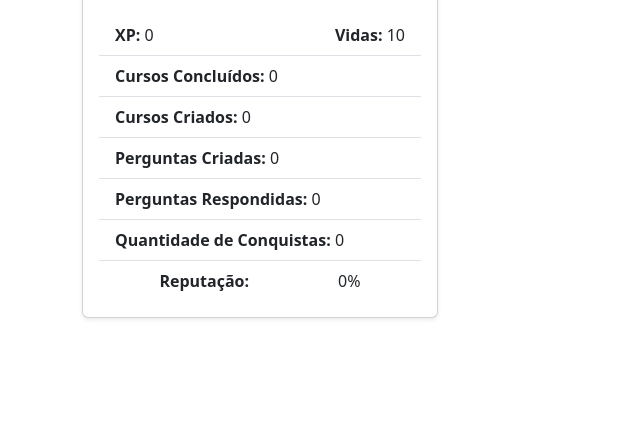
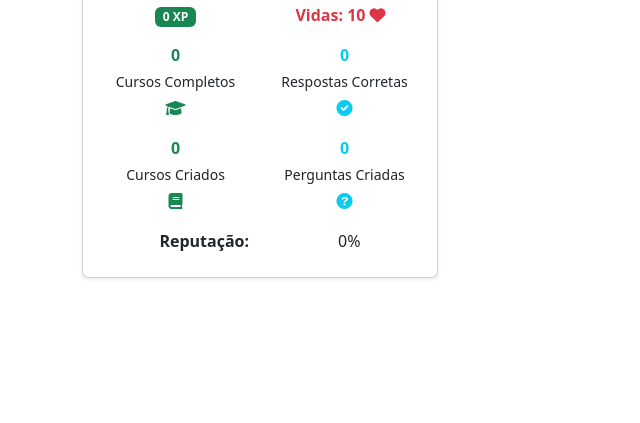
Before and after one commit to luizfilipe-bp/tcc, a Django app: page /perfil in a window 1280 px wide. Shown: the part 377-800 px from the top of the page, without its empty margins (0-640 px from the left). Run offline with Django 5.2, Linux system fonts and the light colour scheme; the visitor is signed in with stand-in values (Sample User, id 1); data comes from the database, SQL or seed files in the repository; data that the repository does not hold is empty.

Commit message:
estilizacao pagina perfil

```diff
--- a/plataforma/templates/perfil.html
+++ b/plataforma/templates/perfil.html
@@ -16,20 +16,55 @@
                     <h4 class="mb-0">{{ perfil.usuario.username }}</h4>
                 </div>
                 <div class="card-body">
-                    <div class="ratio ratio-4x3 mb-3">
+                    <div class="ratio ratio-4x3">
                         <img src="{{ perfil.foto_perfil.url }}" class="img-fluid rounded" alt="{{ perfil.usuario.username }}" style="object-fit: cover; width: 100%; height: 100%;">
                     </div>
-                    <ul class="list-group list-group-flush">
-                        <li class="list-group-item d-flex justify-content-between">
-                            <span><strong>XP:</strong> {{ perfil.xp }}</span>
-                            <span><strong>Vidas:</strong> {{ perfil.vida }}</span>
-                        </li>
-                        <li class="list-group-item"><strong>Cursos Concluídos:</strong> {{ perfil.cursos_concluidos }}</li>
-                        <li class="list-group-item"><strong>Cursos Criados:</strong> {{ perfil.cursos_criados }}</li>
-                        <li class="list-group-item"><strong>Perguntas Criadas:</strong> {{ perfil.perguntas_criadas }}</li>
-                        <li class="list-group-item"><strong>Perguntas Respondidas:</strong> {{ perfil.perguntas_respondidas }}</li>
-                        <li class="list-group-item"><strong>Quantidade de Conquistas:</strong> {{ conquistas.count }}</li>
-                        <li class="list-group-item">
+                    <div class="list-group list-group-flush">
+                        <div class="row g-3">
+                            <div class="col-6">
+                                <div class="p-1 text-center">
+                                    <div class="badge bg-success">{{ perfil.xp }} XP</div>
+                                </div>
+                            </div>
+                            <div class="col-6">
+                                <div class="p-1 text-center">
+                                    <div class="fw-bold text-danger mb-1">Vidas: {{ perfil.vida }} <i class="fas fa-heart me-2"></i></div>
+                                </div>
+                            </div>
+                        </div>
+                        <div class="row g-3">
+                            <div class="col-6">
+                                <div class="p-2 text-center">
+                                    <div class="stat-value fw-bold text-success mb-1">{{ perfil.cursos_concluidos }}</div>
+                                    <div class="small">Cursos Completos</div>
+                                    <i class="fas fa-graduation-cap text-success mt-2"></i>
+                                </div>
+                            </div>
+                            <div class="col-6">
+                                <div class="p-2 text-center">
+                                    <div class="fw-bold text-info mb-1">{{ perfil.perguntas_respondidas }}</div>
+                                    <div class="small">Respostas Corretas</div>
+                                    <i class="fas fa-check-circle text-info mt-2"></i>
+                                </div>
+                            </div>
+                        </div>
+                        <div class="row g-3">
+                            <div class="col-6">
+                                <div class="p-2 text-center">
+                                    <div class="fw-bold text-sucess mb-1 text-success">{{ perfil.cursos_criados}}</div>
+                                    <div class="small">Cursos Criados</div>
+                                    <i class="fas fa-book text-success mt-2"></i>
+                                </div>
+                            </div>
+                            <div class="col-6">
+                                <div class="p-2 text-center">
+                                    <div class="fw-bold text-sucess mb-1 text-info">{{ perfil.perguntas_criadas}}</div>
+                                    <div class="small">Perguntas Criadas</div>
+                                    <i class="fas fa-question-circle text-info mt-2"></i>
+                                </div>
+                            </div>
+                        </div>
+                        <div class="list-group-item">
                             <div class="d-flex justify-content-around align-items-center">
                                 <strong>Reputação:</strong>
                                 <div class="reputacao-indicador">
@@ -37,8 +72,8 @@
                                     <span class="reputacao-valor">{{ reputacao }}%</span>
                                 </div>
                             </div>
-                        </li>
-                    </ul>
+                        </div>
+                    </div>
                 </div>
             </div>
         </div>
@@ -46,28 +81,30 @@
         <div class="col-md-8">
             <div class="card shadow-sm">
                 <div class="card-header bg-secondary text-white">
-                    <h4 class="mb-0">Minhas Conquistas</h4>
+                    <h4 class="mb-0"><i class="fas fa-trophy me-2"></i>Conquistas ({{ conquistas.count }})</h4>
                 </div>
                 <div class="card-body scroll-conquistas">
                     {% if conquistas %}
                         <div class="row">
                             {% for conquista in conquistas %}
-                                <div class="col-sm-6 col-lg-4 mb-4">
-                                    <div class="card h-100">
-                                        <div class="card-body text-center">
-                                            <h5 class="card-title">{{ conquista.tipo.nome }}</h5>
-                                            {% if conquista.tipo.imagem %}
-                                                <img src="{{ conquista.tipo.imagem.url }}" class="card-img-top" alt="{{ conquista.tipo.nome }}">
-                                            {% endif %}
-                                            <p class="card-text">{{ conquista.tipo.descricao }}</p>
-                                            <small class="text-muted">XP: {{ conquista.tipo.xp }}</small>
-                                            <p class="card-text">
-                                                <small class="text-muted">Conquistado em: {{ conquista.data_conquista|date:"d M Y" }}</small>
-                                            </p>
+                                <div class="col-6 col-md-4 col-lg-3">
+                                    <div class="position-relative p-3 text-center">
+                                        <img src="{{ conquista.tipo.imagem.url }}"
+                                             class="img-fluid mb-3"
+                                             alt="{{ conquista.tipo.nome }}">
+                                        <h6 class="mb-1">{{ conquista.tipo.nome }}</h6>
+                                        <small class="text-muted d-block mb-2">{{ conquista.tipo.descricao }}</small>
+                                        <div class="d-flex justify-content-center small">
+                                            <span class="badge bg-success me-2">
+                                                +{{ conquista.tipo.xp }} XP
+                                            </span>
+                                            <span class="text-muted">
+                                                {{ conquista.data_conquista|date:"M Y" }}
+                                            </span>
                                         </div>
                                     </div>
                                 </div>
-                            {% endfor %}
+                                {% endfor %}
                         </div>
                     {% else %}
                         <p class="text-center">Você ainda não possui conquistas.</p>
```
